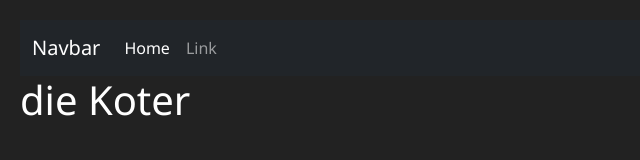
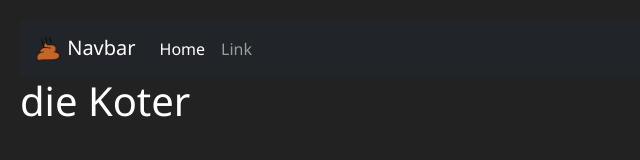
Before and after one commit to die-Koter/die-koter.github.io, a plain HTML site: page index.html in a window 1280 px wide. Shown: the whole page, without its empty margins (0-640 px from the left). Drawn offline with nearby package versions, Linux system fonts and the light colour scheme.

Commit message:
Update index.html

```diff
--- a/index.html
+++ b/index.html
@@ -14,7 +14,10 @@
   <body>
     <nav class="navbar navbar-expand-lg navbar-dark bg-dark">
       <div class="container-fluid">
-        <a class="navbar-brand" href="#">Navbar</a>
+        <a class="navbar-brand" href="./">
+          <img src="images/scheiße.png" height="30" width="30" class="d-inline-block align-text-top" alt="" />
+          Navbar
+        </a>
         <button class="navbar-toggler" type="button" data-bs-toggle="collapse" data-bs-target="#navbarSupportedContent" aria-controls="navbarSupportedContent" aria-expanded="false" aria-label="Toggle navigation">
           <span class="navbar-toggler-icon"></span>
         </button>
```
